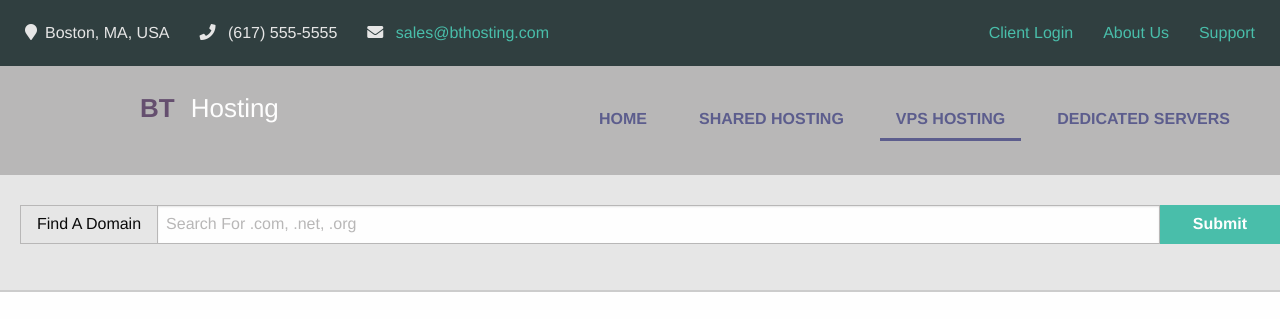
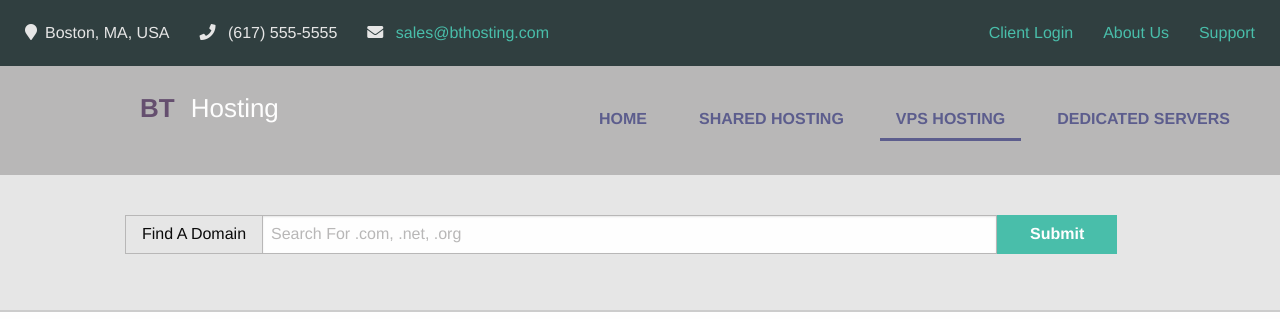
Before and after one commit to mmkobylin/foundation_website, a website: page vps.html in a window 1280 px wide. Shown: the top 319 px of the page. Drawn offline with nearby package versions, Linux system fonts and the light colour scheme; files whose address does not match are found by name.

Commit message:
the search bar improved on large screen

```diff
--- a/scss/_custom.scss
+++ b/scss/_custom.scss
@@ -148,7 +148,7 @@ a, button {
     background: $light-gray;
     border-bottom: 2px #ccc solid;
     margin-bottom: 30px;
-    padding: 30px 0px 30px 20px;
+    padding: 40px 0px 40px 20px;
 
     .input-group-label {
         min-width: fit-content !important;
--- a/vps.html
+++ b/vps.html
@@ -48,22 +48,17 @@
     </div>
 
     <section class="domain-search">
-      <div class="grid-x">
-        <div class="large-12 medium-12 columns">
-          <form class="domain-form">
-            <!-- inline form -->
-            <div class="input-group">
-              <span class="input-group-label">Find A Domain</span>
-              <input class="input-group-field" type="text" placeholder="Search For .com, .net, .org">
-              <div class="input-group-button">
-                <input type="submit" class="button extra" value="Submit">
-              </div>
-            </div>
-          </form>
+      <form class="domain-form">
+        <!-- inline form -->
+        <div class="input-group grid-x">
+          <span class="input-group-label columns large-offset-1 large-1 medium-2 small-12">Find A Domain</span>
+          <input class="input-group-field columns large-7 medium-7 small-8" type="text" placeholder="Search For .com, .net, .org">
+          <div class="input-group-button columns large-2 medium-2 small-2">
+            <input type="submit" class="button extra" value="Submit">
+          </div>
         </div>
-      </div>
+      </form>
     </section>
-
 
     <section class="home-packages grid-x">
         <div class="columns large-12 medium-12">
```
Also changed, not shown: contact.html (+2 -4 lines), dedicated.html (+9 -13 lines), index.html (+2 -2 lines), shared.html (+9 -13 lines), css/app.css.
